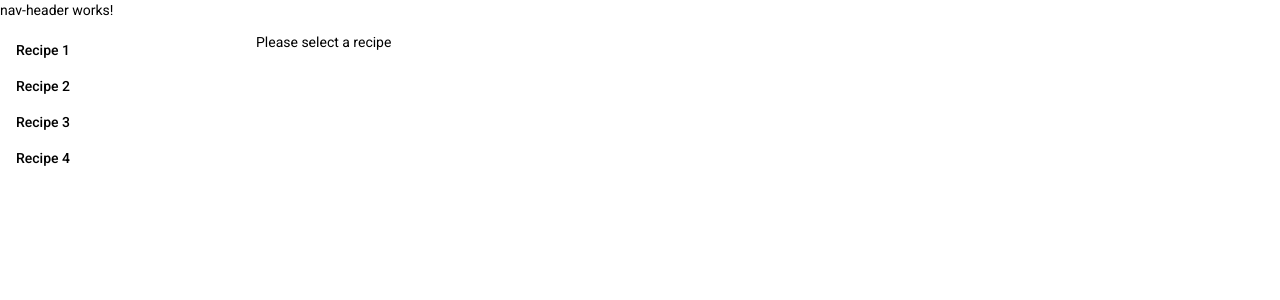
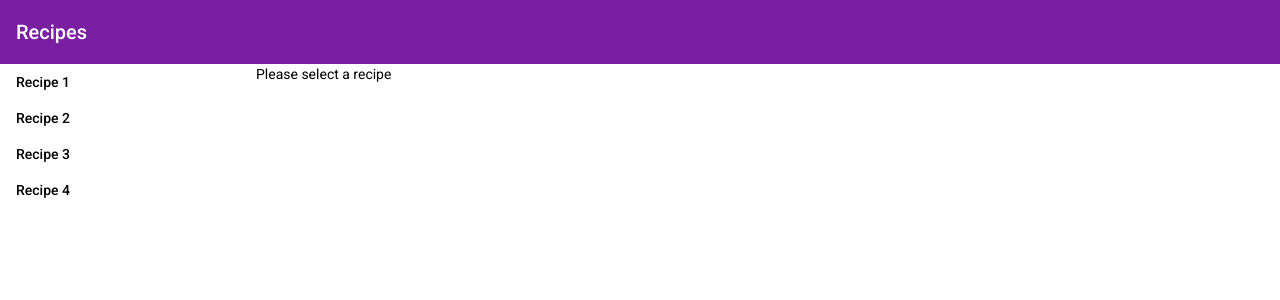
Before and after one commit to munene/recipies, an Angular app: page / in a window 1280 px wide. Shown: the top 300 px of the page. Built offline with nearby package versions, Linux system fonts and the light colour scheme.

Commit message:
Add nav header

```diff
--- a/src/app/shared/nav-header/nav-header.component.html
+++ b/src/app/shared/nav-header/nav-header.component.html
@@ -1 +1,3 @@
-<p>nav-header works!</p>
+<mat-toolbar color="primary">
+  <span>Recipes</span>
+</mat-toolbar>
--- a/src/app/shared/shared.module.ts
+++ b/src/app/shared/shared.module.ts
@@ -1,13 +1,14 @@
 import { NgModule } from '@angular/core';
 import { CommonModule } from '@angular/common';
 import { NavHeaderComponent } from './nav-header/nav-header.component';
-
+import { MatToolbarModule } from '@angular/material/toolbar';
 
 
 @NgModule({
   declarations: [NavHeaderComponent],
   imports: [
-    CommonModule
+    CommonModule,
+    MatToolbarModule
   ],
   exports: [
     NavHeaderComponent
```
